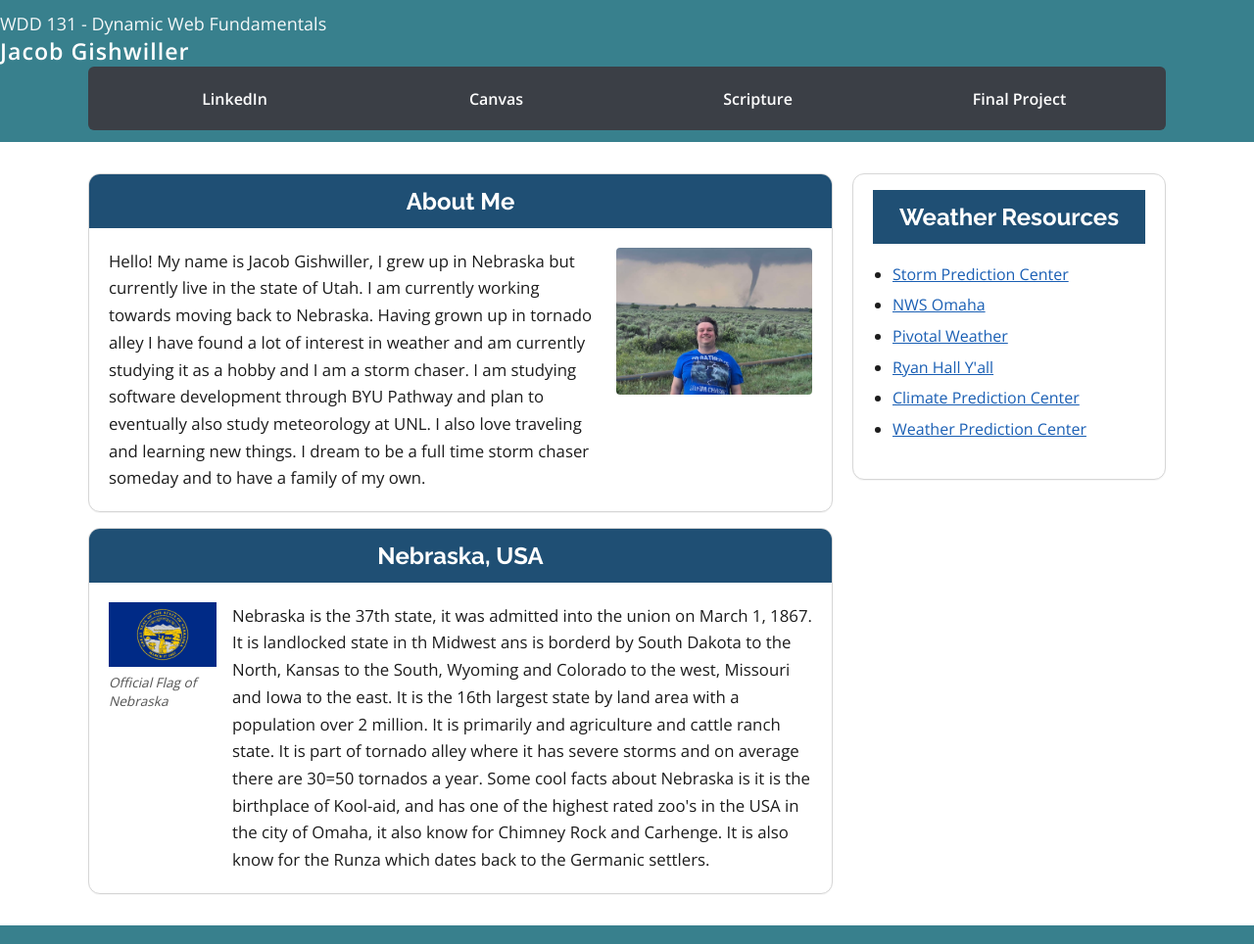
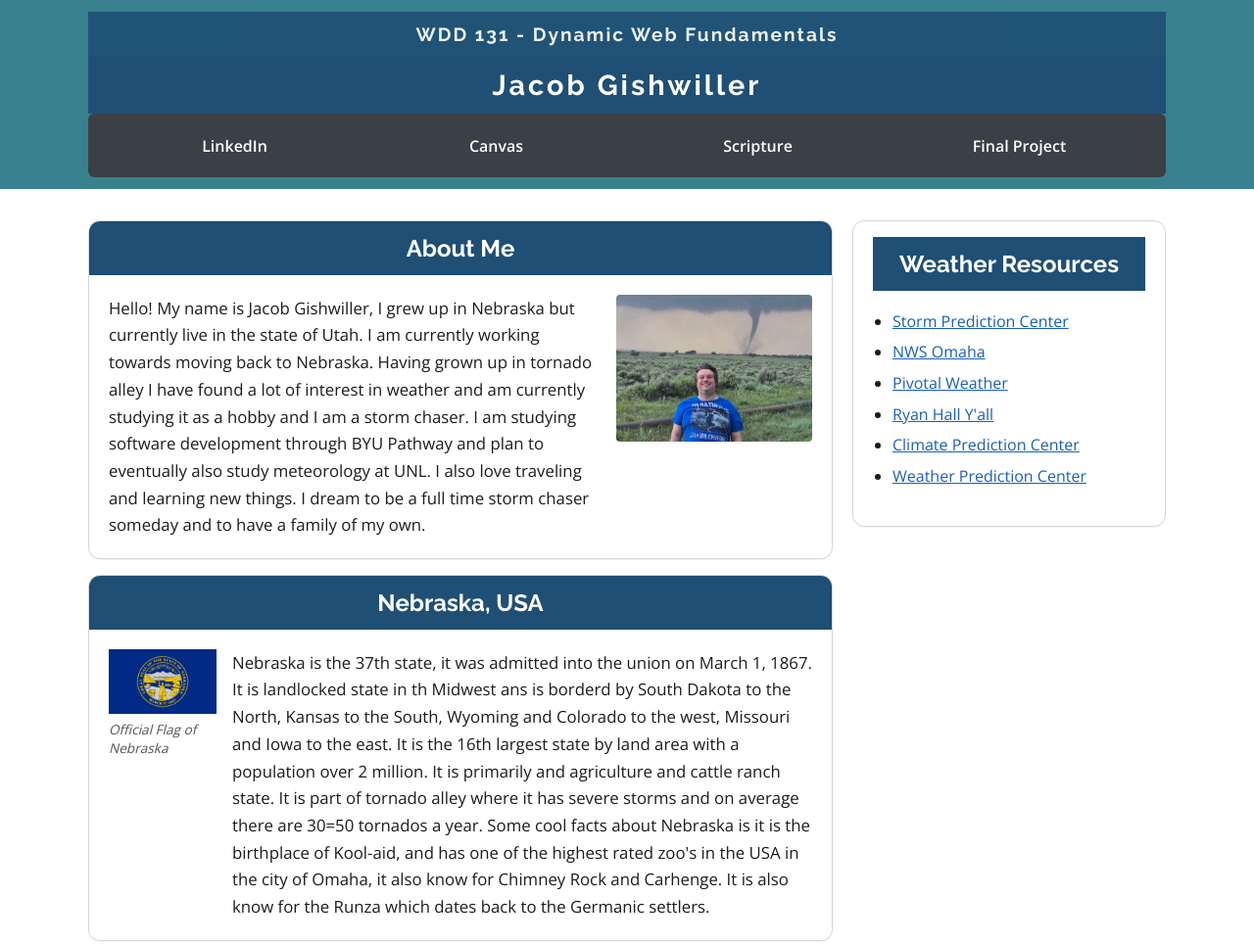
Before and after one commit to Date-Masamune/wdd131, a plain HTML site: page index.html in a window 1280 px wide. Shown: the top 964 px of the page at 98% size. Drawn offline with nearby package versions, Linux system fonts and the light colour scheme.

Commit message:
fixed more issues

```diff
--- a/styles/base.css
+++ b/styles/base.css
@@ -8,6 +8,7 @@
     --heading-font: "Raleway", system-ui, -apple-system, "Segoe UI", Roboto, "Helvetica Neue", Arial, sans-serif;
     --body-font: "Open Sans", system-ui, -apple-system, "Segoe UI", Roboto, "Helvetica Neue", Arial, sans-serif;
 }
+
 
 * {
     margin: 0;
@@ -34,62 +35,85 @@ body {
     font-family: var(--body-font);
     font-weight: 400;
     color: #1c1c1c;
+    background: #fff;
 }
 
 .container {
     min-height: 100vh;
 }
 
+
 .site-header {
     background: var(--teal);
-    color: #fff;
+    color: var(--text);
     padding: 12px 0;
 }
+
 
 .header-wrap {
     max-width: var(--maxw);
     margin: 0 auto;
     border-radius: 6px;
     overflow: hidden;
+
 }
 
+
 .header-top {
+    background: var(--header-bg);
+    color: var(--text);
+    text-align: center;
+    padding: 12px 20px;
+    font-family: var(--heading-font);
+    font-weight: 700;
+
     display: flex;
     justify-content: center;
     align-items: baseline;
     gap: .75rem;
-    background: var(--header-bg);
-    padding: 14px 24px 16px;
-    color: var(--text);
-    font-family: var(--heading-font);
-    font-weight: 700;
-    letter-spacing: .5px;
-    text-align: center;
+    flex-wrap: wrap;
+
 }
 
-#course-title {
+
+.header-top #course-title {
     font-size: 1.125rem;
     opacity: .95;
+    letter-spacing: .5px;
 }
 
-.site-title {
+.header-top .site-title {
     margin: 0;
     font-size: 1.45rem;
-    font-weight: 800;
     letter-spacing: 1px;
 }
 
 
-@media (max-width:700px) {
-    .header-top {
-        flex-wrap: wrap;
-        row-gap: .25rem;
-    }
+.site-header>#course-title,
+.site-header>.site-title {
+    display: block;
+    margin: 0 auto;
+    max-width: var(--maxw);
+    padding: 12px 20px;
+    background: var(--header-bg);
+    color: var(--text);
+    text-align: center;
+    font-family: var(--heading-font);
+    font-weight: 700;
+    letter-spacing: 2px;
+}
 
-    .site-title {
-        flex-basis: 100%;
-    }
+
+.site-header>#course-title {
+    font-size: 1.2rem;
+    opacity: .9;
 }
+
+.site-header>.site-title {
+    font-size: 1.8rem;
+    letter-spacing: 3px;
+}
+
 
 .navigation {
     display: flex;
@@ -118,6 +142,12 @@ body {
     opacity: .9;
 }
 
+
+.header-wrap .navigation {
+    border-radius: 0 0 6px 6px;
+}
+
+
 .content-wrap {
     max-width: var(--maxw);
     margin: 1rem auto;
@@ -130,6 +160,7 @@ body {
 main {
     background: transparent;
 }
+
 
 .card {
     background: #fff;
@@ -160,6 +191,7 @@ main p {
     font-weight: 400;
 }
 
+
 .about-intro {
     display: grid;
     grid-template-columns: 1fr 200px;
@@ -180,6 +212,7 @@ main p {
     border-bottom: 2px solid #e5e5e5;
     padding-bottom: .4rem;
 }
+
 
 .location {
     display: grid;
@@ -203,6 +236,7 @@ main p {
     font-style: italic;
     color: #555;
 }
+
 
 .sidebar {
     background: #fff;
@@ -236,6 +270,7 @@ main p {
     text-decoration: none;
 }
 
+
 footer {
     background: var(--teal);
     color: #fff;
@@ -249,6 +284,7 @@ footer a {
     color: #fff;
     text-decoration: underline;
 }
+
 
 @media (max-width: 840px) {
     .content-wrap {
@@ -268,3 +304,13 @@ footer a {
         flex: 1 1 45%;
     }
 }
+
+@media (max-width: 700px) {
+    .header-top {
+        row-gap: .25rem;
+    }
+
+    .site-title {
+        flex-basis: 100%;
+    }
+}
```
